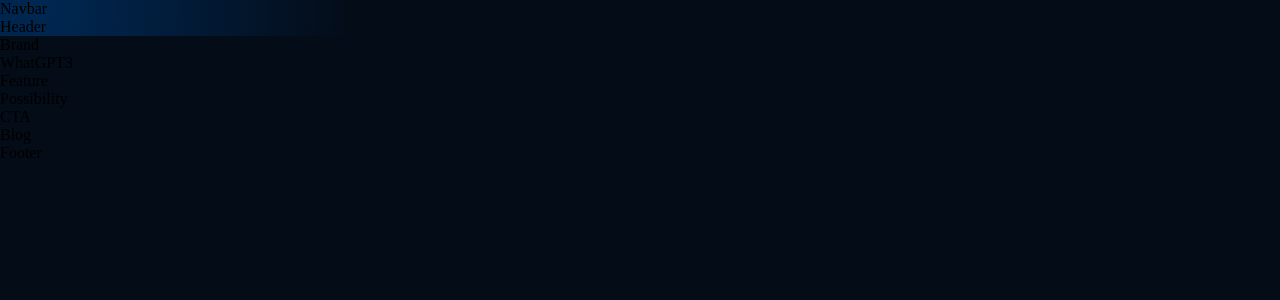
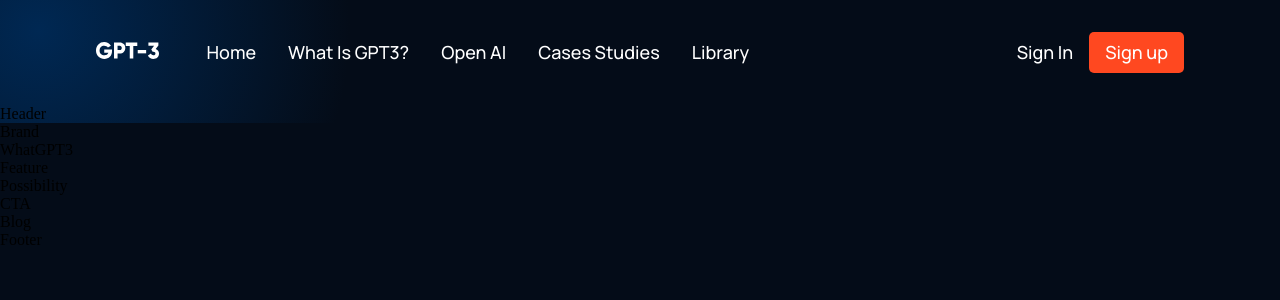
Before and after one commit to ysadiq/gpt3-ysm, a React (Create React App) app: page / in a window 1280 px wide. Shown: the top 300 px of the page. Built offline with nearby package versions, Linux system fonts and the light colour scheme.

Commit message:
Build navbar component

```diff
--- a/src/components/navbar/Navbar.jsx
+++ b/src/components/navbar/Navbar.jsx
@@ -1,9 +1,55 @@
-import React from 'react';
+import React, { useState } from 'react';
+import { RiMenu3Line, RiCloseLine } from 'react-icons/ri';
+import logo from '../../assets/logo.svg'
 import './navbar.css';
 
+const Menu = () => (
+  <>
+  <p><a href="#home">Home</a></p>
+  <p><a href="#wgpt3">What is GPT3?</a></p>
+  <p><a href="#possibility">Open AI</a></p>
+  <p><a href="#features">Cases Studies</a></p>
+  <p><a href="#blog">Library</a></p>
+  </>
+)
+
+// BEM -> Block Element Modifier
+
 const Navbar = () => {
+  const [toggleMenu, setToggleMenu] = useState(false);
+
   return (
-    <div>Navbar</div>
+    <div className='gpt3__navbar'>
+      <div className='gpt3__navbar-links'>
+        <div className='gpt3__navbar-links_logo'>
+          <img src={logo} alt="logo" />
+        </div>
+        <div className='gpt3__navbar-links_container'>
+          <Menu />
+        </div>
+      </div>
+      <div className='gpt3__navbar-sign'>
+        <p>Sign in</p>
+        <button type='button'>Sign up</button>
+      </div>
+      <div className='gpt3__navbar-menu'>
+        {toggleMenu
+          ? <RiCloseLine color='#fff' size={27} onClick={() => setToggleMenu(false)}/>
+          : <RiMenu3Line color='#fff' size={27} onClick={() => setToggleMenu(true)}/>
+        }
+        {toggleMenu && (
+          <div className='gpt3__navbar-menu_container scale-up-center'>
+            <div className='gpt3__navbar-menu_container-links'>
+              <Menu />
+              <div className='gpt3__navbar-menu_container-links-sign'>
+                <p>Sign in</p>
+                <button type='button'>Sign up</button>
+              </div>
+            </div>
+          </div>
+        )}
+      </div>
+    </div>
   )
 }
 
--- a/src/components/navbar/navbar.css
+++ b/src/components/navbar/navbar.css
@@ -0,0 +1,134 @@
+.gpt3__navbar {
+    display: flex;
+    justify-content: space-between;
+    align-items: center;
+
+    padding: 2rem 6rem;
+}
+
+.gpt3__navbar-links {
+    flex: 1;
+    display: flex;
+    justify-content: flex-start;
+    align-items: center;
+}
+
+.gpt3__navbar-links_logo {
+    margin-right: 2rem;
+}
+
+.gpt3__navbar-links_logo img {
+    width: 62.56px;
+    height: 16.02px;
+}
+
+.gpt3__navbar-links_container {
+    display: flex;
+    flex-direction: row;
+}
+
+.gpt3__navbar-sign {
+    display: flex;
+    justify-content: flex-end;
+    align-items: center;
+}
+
+.gpt3__navbar-links_container p,
+.gpt3__navbar-sign p,
+.gpt3__navbar-menu_container p {
+    color: #fff;
+    font-family: var(--font-family);
+    font-weight: 500;
+    font-size: 18px;
+    line-height: 25px;
+    text-transform: capitalize;
+
+    margin: 0 1rem;
+    cursor: pointer;
+}
+
+.gpt3__navbar-sign button,
+.gpt3__navbar-menu_container button {
+    padding: 0.5rem 1rem;
+    color: #fff;
+    background: #FF4820;
+    font-family: var(--font-family);
+    font-weight: 500;
+    font-size: 18px;
+    line-height: 25px;
+    border: none;
+    outline: none;
+    cursor: pointer;
+    border-radius: 5px;
+}
+
+.gpt3__navbar-menu {
+    margin-left: 1rem;
+
+    display: none;
+    position: relative;
+}
+
+.gpt3__navbar-menu svg {
+    cursor: pointer;
+}
+
+.gpt3__navbar-menu_container {
+    display: flex;
+    justify-content: flex-end;
+    align-items: flex-end;
+    flex-direction: column;
+
+    text-align: end;
+    background: var(--color-footer);
+    padding: 2rem;
+    position: absolute;
+    right: 0;
+    top: 40px;
+    margin-top: 1rem;
+    min-width: 210px;
+    border-radius: 5px;
+    box-shadow: 0px 0px 5px rgba(0,0, 0,0.2);
+}
+
+.gpt3__navbar-menu_container p {
+    margin: 1rem 0;
+}
+
+.gpt3__navbar-menu_container-links-sign {
+    display: none;
+}
+
+@media screen and (max-width: 1050px) {
+    .gpt3__navbar-links_container {
+        display: none;
+    }
+    .gpt3__navbar-menu {
+        display: flex;
+    }
+}
+
+@media screen and (max-width: 700px) {
+    .gpt3__navbar {
+        padding: 2rem 4rem;
+    }
+}
+
+
+@media screen and (max-width: 550px) {
+    .gpt3__navbar {
+        padding: 2rem;
+    }
+
+    .gpt3__navbar-sign {
+        display: none;
+    }
+
+    .gpt3__navbar-menu_container {
+        top: 20px;
+    }
+
+    .gpt3__navbar-menu_container-links-sign {
+        display: block;
+    }
+}
```
